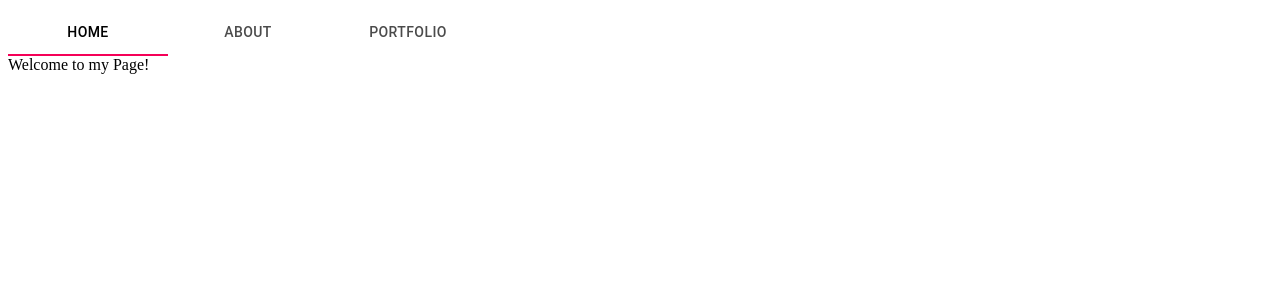
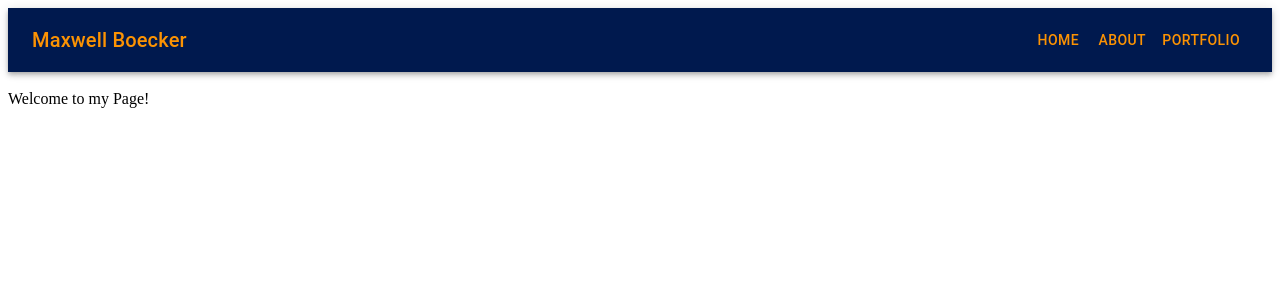
Before and after one commit to MaxwellBoecker/personal-webpage, a React app: page / in a window 1280 px wide. Shown: the top 300 px of the page. Built offline with nearby package versions, Linux system fonts and the light colour scheme; the HTML template or start-up script is replaced by a standard one.

Commit message:
(refactor) refactored to toolbar with link buttons

```diff
--- a/src/App.jsx
+++ b/src/App.jsx
@@ -1,4 +1,5 @@
-import React, { Fragment, useState } from 'react';
+import React, { Fragment } from 'react';
+import { makeStyles, createMuiTheme, ThemeProvider } from '@material-ui/core/styles'
 import {
   BrowserRouter as Router,
   Switch,
@@ -8,37 +9,79 @@ import {
 import About from './About.jsx';
 import Portfolio from './Portfolio.jsx';
 import Home from './Home.jsx';
-import { Tabs, Tab } from '@material-ui/core';
+import Sidebar from './Sidebar.jsx'
+import { Typography, Toolbar, AppBar, Button, BottomNavigation } from '@material-ui/core';
 
 function App() {
+  const theme = createMuiTheme({
+    palette: {
+      primary: {
+        main: '#00194E',
+      },
+      secondary: {
+        main: '#fc9303',
+      },
+    },
+  });
   const allLinks = ['/', '/about', '/portfolio'];
+  const useStyles = makeStyles((theme) => ({
+    root: {
+      flexGrow: 1,
+    },
+    title: {
+      flexGrow: 1,
+    },
+  }));
+  const classes = useStyles(theme);
   return (
+
+
     <Router>
-      <div>
-        <Route
-          path="/"
-          render={({ location }) => (
-            <Fragment>
-              <Tabs value={location.pathname}>
-                <Tab
-                label="Home"
-                value="/"
-                component={Link}
-                to={allLinks[0]}
-                />
-                <Tab
-                label="About"
-                value="/about"
-                component={Link}
-                to={allLinks[1]}
-                />
-                <Tab
-                label="Portfolio"
-                value="/portfolio"
-                component={Link}
-                to={allLinks[2]}
-                />
-              </Tabs>
+      <div
+      className={classes.root}
+      // style={{backgroundColor: '#0f4c81'}}
+      >
+      <ThemeProvider theme={theme}>
+      <AppBar
+      position="static"
+      color="primary"
+      >
+        <Toolbar>
+          <Typography
+          variant="h6"
+          className={classes.title}
+          color="secondary"
+          >
+            Maxwell Boecker
+          </Typography>
+          <Link
+          to="/"
+          style={{textDecoration: "none"}}
+          >
+            <Button
+            color="secondary"
+            >Home</Button>
+          </Link>
+          <Link
+          to="/about"
+          style={{textDecoration: "none"}}
+          >
+            <Button
+            color="secondary"
+            >About
+            </Button>
+          </Link>
+          <Link
+          to="/portfolio"
+          style={{textDecoration: "none"}}
+          >
+            <Button
+            color="secondary"
+            >Portfolio</Button>
+          </Link>
+        </Toolbar>
+      </AppBar>
+      <br></br>
       <Switch>
         <Route path="/about">
           <About />
@@ -50,9 +93,10 @@ function App() {
           <Home />
         </Route>
       </Switch>
-            </Fragment>
-          )}
-        />
+      {/* <BottomNavigation>
+
+      </BottomNavigation> */}
+      </ThemeProvider>
       </div>
     </Router>
   );
```
Lines whose indentation alone changed are shown as unchanged.
